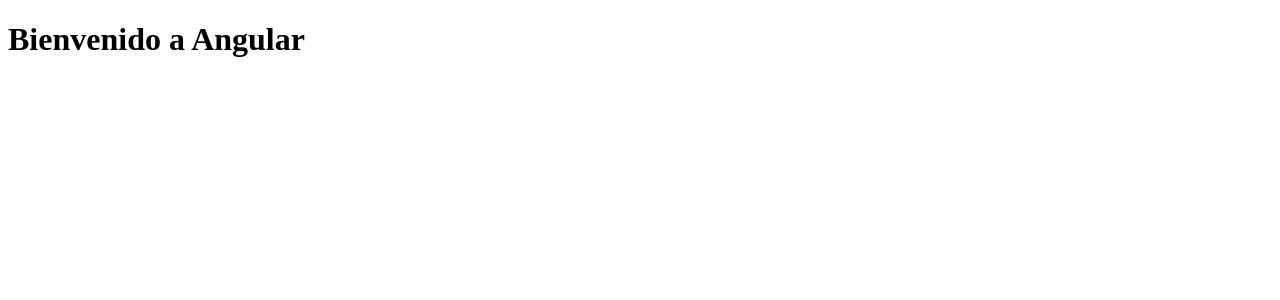
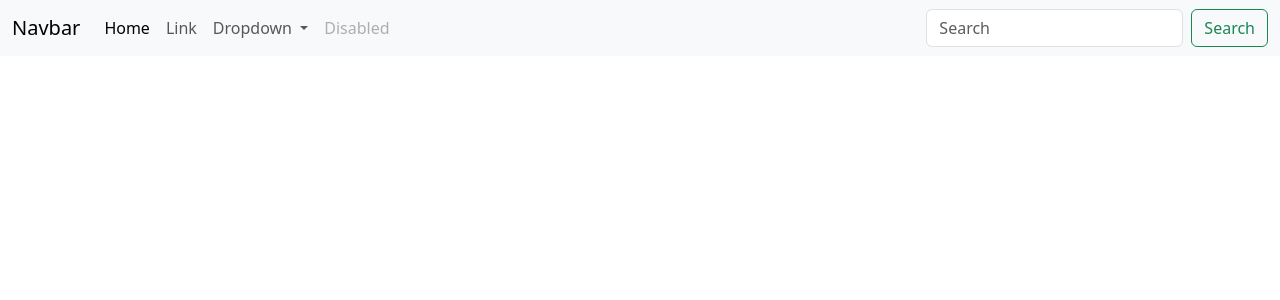
Before and after one commit to augustoqa/clientes-frontend-angular, an Angular app: page / in a window 1280 px wide. Shown: the top 300 px of the page. Built offline with nearby package versions, Linux system fonts and the light colour scheme.

Commit message:
Integrar boostrap

```diff
--- a/src/app/app.component.html
+++ b/src/app/app.component.html
@@ -1 +1,55 @@
-<h1>{{ title }}</h1>
+<nav class="navbar navbar-expand-lg bg-body-tertiary">
+  <div class="container-fluid">
+    <a class="navbar-brand" href="#">Navbar</a>
+    <button
+      class="navbar-toggler"
+      type="button"
+      data-bs-toggle="collapse"
+      data-bs-target="#navbarSupportedContent"
+      aria-controls="navbarSupportedContent"
+      aria-expanded="false"
+      aria-label="Toggle navigation"
+    >
+      <span class="navbar-toggler-icon"></span>
+    </button>
+    <div class="collapse navbar-collapse" id="navbarSupportedContent">
+      <ul class="navbar-nav me-auto mb-2 mb-lg-0">
+        <li class="nav-item">
+          <a class="nav-link active" aria-current="page" href="#">Home</a>
+        </li>
+        <li class="nav-item">
+          <a class="nav-link" href="#">Link</a>
+        </li>
+        <li class="nav-item dropdown">
+          <a
+            class="nav-link dropdown-toggle"
+            href="#"
+            role="button"
+            data-bs-toggle="dropdown"
+            aria-expanded="false"
+          >
+            Dropdown
+          </a>
+          <ul class="dropdown-menu">
+            <li><a class="dropdown-item" href="#">Action</a></li>
+            <li><a class="dropdown-item" href="#">Another action</a></li>
+            <li><hr class="dropdown-divider" /></li>
+            <li><a class="dropdown-item" href="#">Something else here</a></li>
+          </ul>
+        </li>
+        <li class="nav-item">
+          <a class="nav-link disabled" aria-disabled="true">Disabled</a>
+        </li>
+      </ul>
+      <form class="d-flex" role="search">
+        <input
+          class="form-control me-2"
+          type="search"
+          placeholder="Search"
+          aria-label="Search"
+        />
+        <button class="btn btn-outline-success" type="submit">Search</button>
+      </form>
+    </div>
+  </div>
+</nav>
--- a/src/index.html
+++ b/src/index.html
@@ -1,13 +1,25 @@
-<!doctype html>
+<!DOCTYPE html>
 <html lang="en">
   <head>
-  <meta charset="utf-8">
+    <meta charset="utf-8" />
     <title>ClientesApp</title>
-  <base href="/">
-  <meta name="viewport" content="width=device-width, initial-scale=1">
-  <link rel="icon" type="image/x-icon" href="favicon.ico">
+    <base href="/" />
+    <meta name="viewport" content="width=device-width, initial-scale=1" />
+    <link rel="icon" type="image/x-icon" href="favicon.ico" />
+    <link
+      href="https://cdn.jsdelivr.net/npm/bootstrap@5.3.3/dist/css/bootstrap.min.css"
+      rel="stylesheet"
+      integrity="sha384-QWTKZyjpPEjISv5WaRU9OFeRpok6YctnYmDr5pNlyT2bRjXh0JMhjY6hW+ALEwIH"
+      crossorigin="anonymous"
+    />
   </head>
   <body>
     <app-root></app-root>
+
+    <script
+      src="https://cdn.jsdelivr.net/npm/bootstrap@5.3.3/dist/js/bootstrap.bundle.min.js"
+      integrity="sha384-YvpcrYf0tY3lHB60NNkmXc5s9fDVZLESaAA55NDzOxhy9GkcIdslK1eN7N6jIeHz"
+      crossorigin="anonymous"
+    ></script>
   </body>
 </html>
```
Lines whose indentation alone changed are shown as unchanged.
